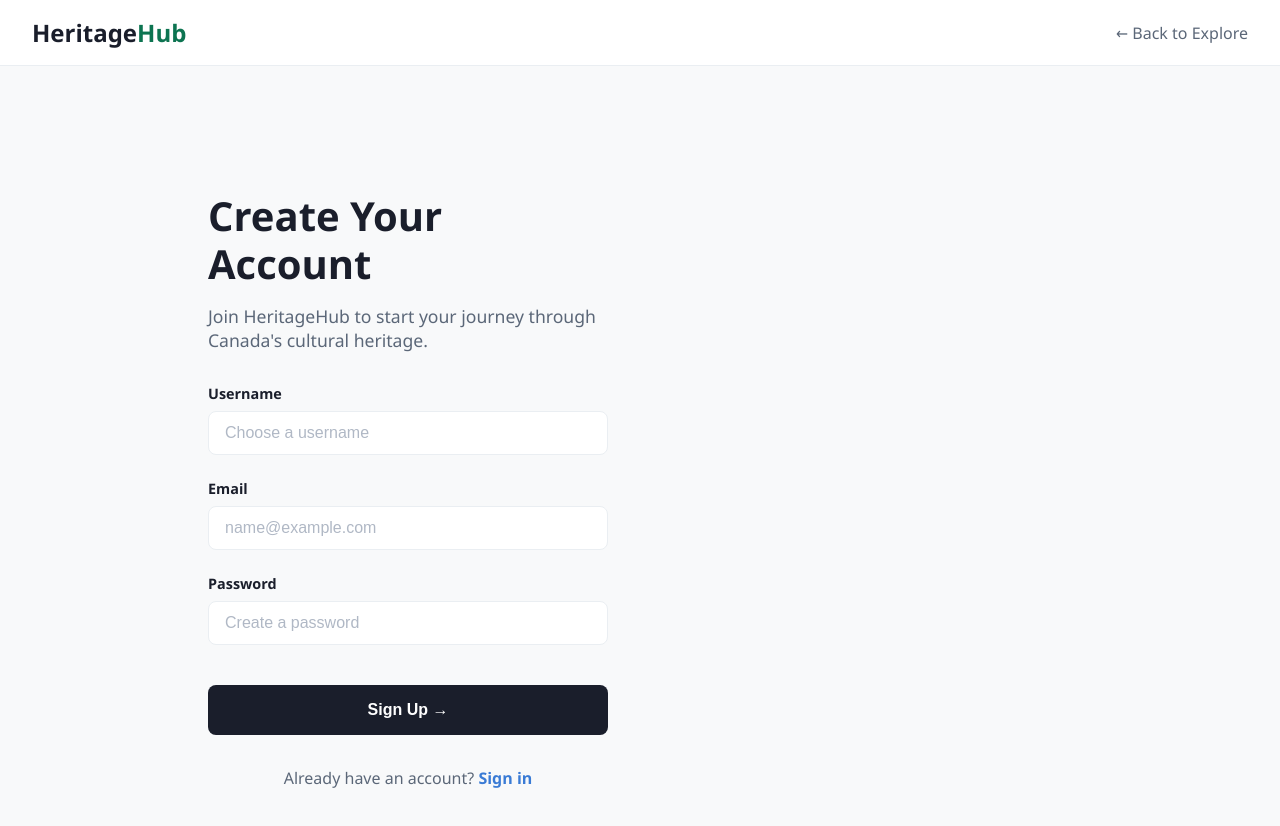
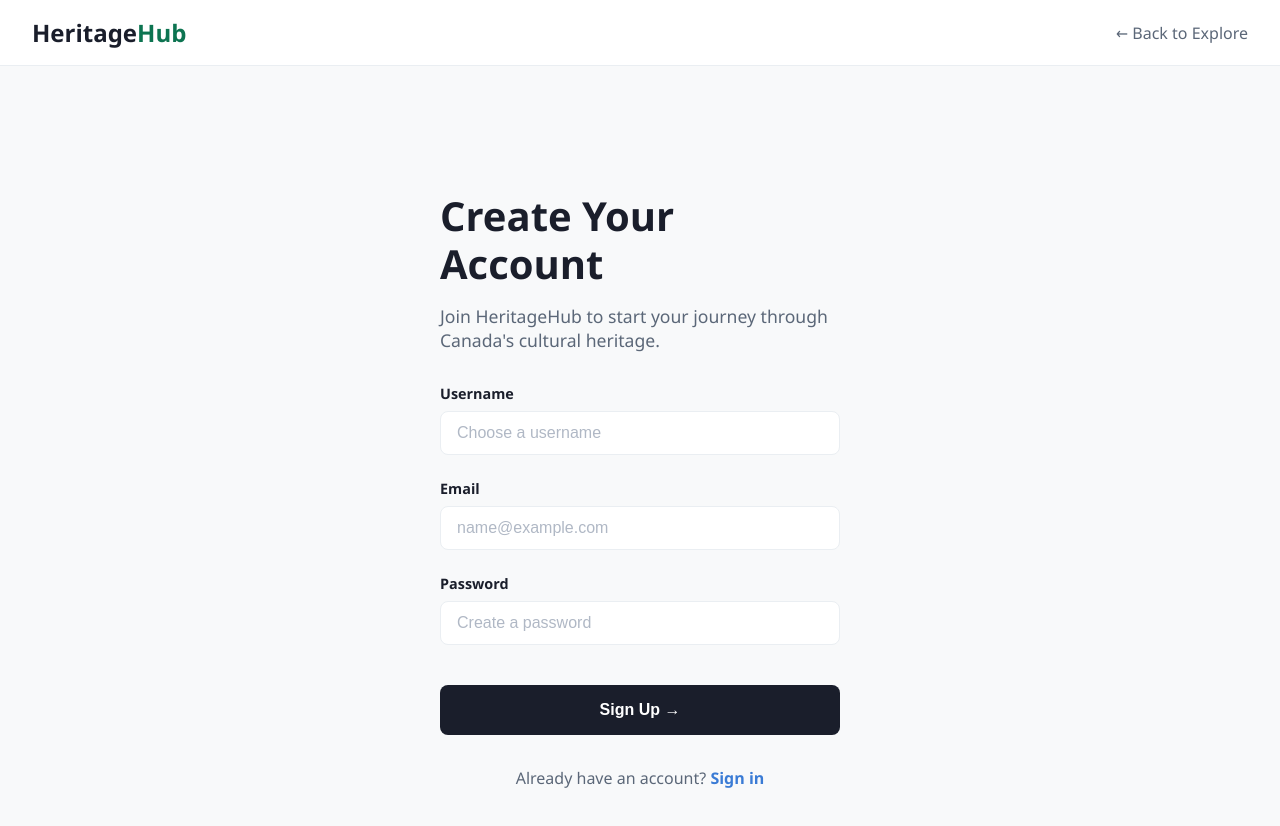
Before and after one commit to eyoung-15/IAT_459_Final_Project, a React (Create React App) app in the folder frontend/: page /register in a window 1280 px wide. Shown: the top 826 px of the page. Built offline with nearby package versions, Linux system fonts and the light colour scheme.

Commit message:
center register page

```diff
--- a/frontend/src/pages/Register.js
+++ b/frontend/src/pages/Register.js
@@ -49,7 +49,7 @@ function Register() {
       </nav>
 
       <div className="auth-container">
-        <div className="auth-grid">
+        <div className="auth-register-grid">
           {/* Left Column - Form */}
           <div className="auth-form-container">
             <h1 className="auth-title">Create Your Account</h1>
```
